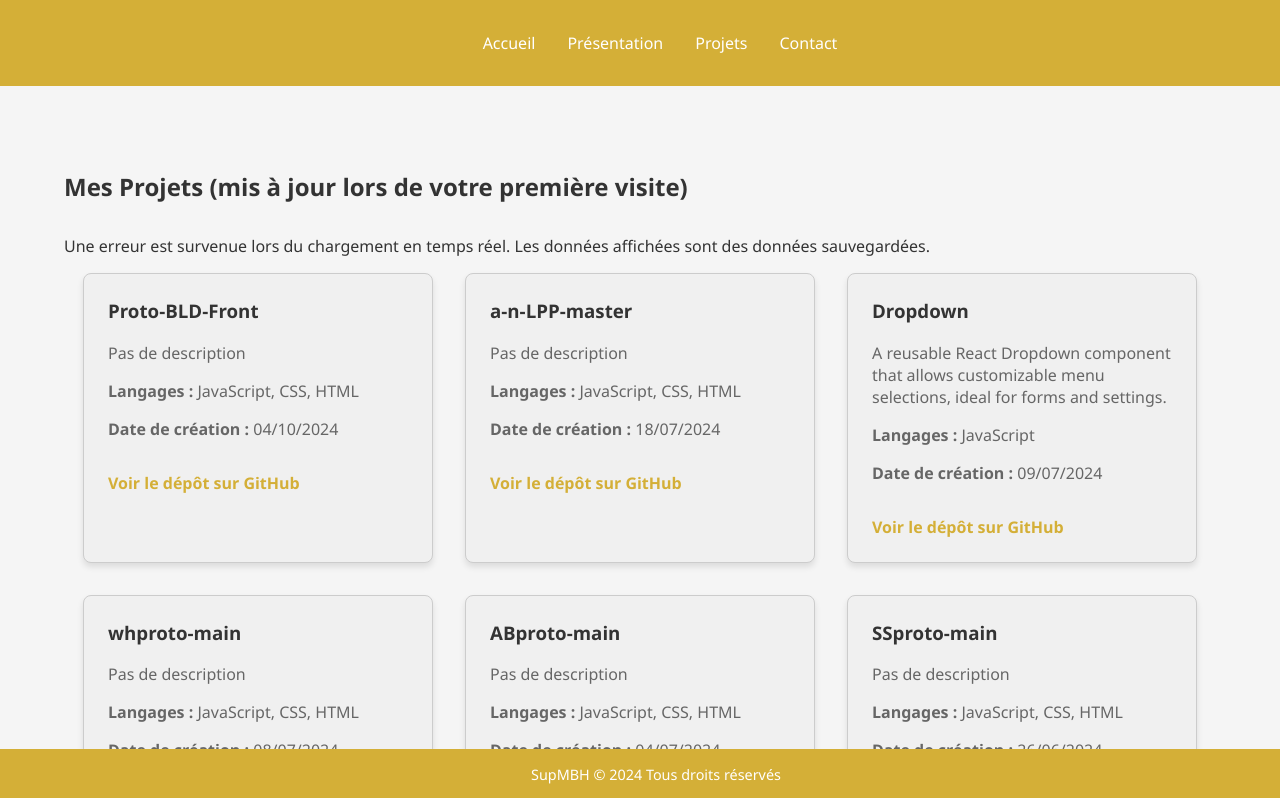
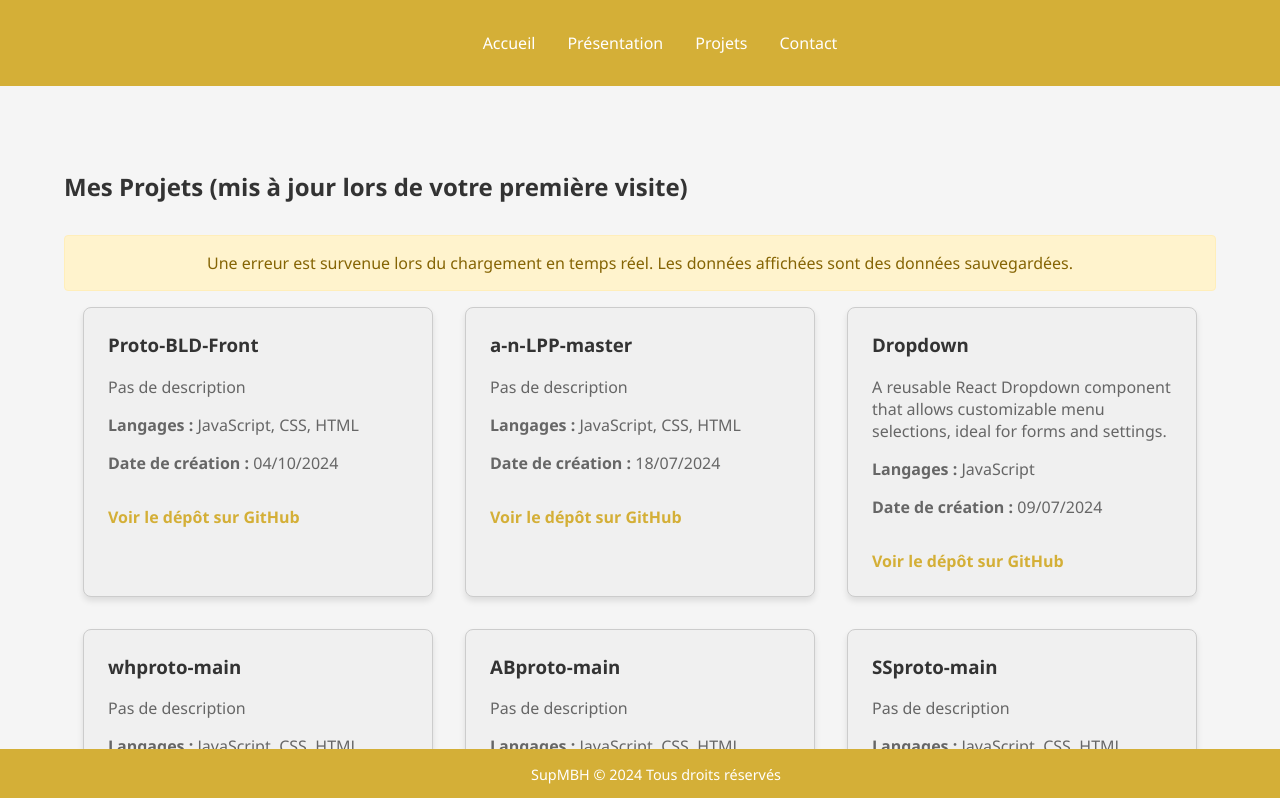
Before and after one commit to SupMBH/supmbh-site, a React (Create React App) app: page /projets in a window 1280 px wide. Shown: the top 798 px of the page. Built offline with nearby package versions, Linux system fonts and the light colour scheme; no server answers.

Commit message:
styleMessError

```diff
--- a/src/components/Projets.css
+++ b/src/components/Projets.css
@@ -67,3 +67,14 @@
 .projets-section {
   padding: 2rem;
 }
+
+/* Style pour le message d'avertissement */
+.warning-message {
+  color: #856404;
+  background-color: #fff3cd;
+  border: 1px solid #ffeeba;
+  padding: 1rem;
+  border-radius: 4px;
+  margin-bottom: 1rem;
+  text-align: center;
+}
```
